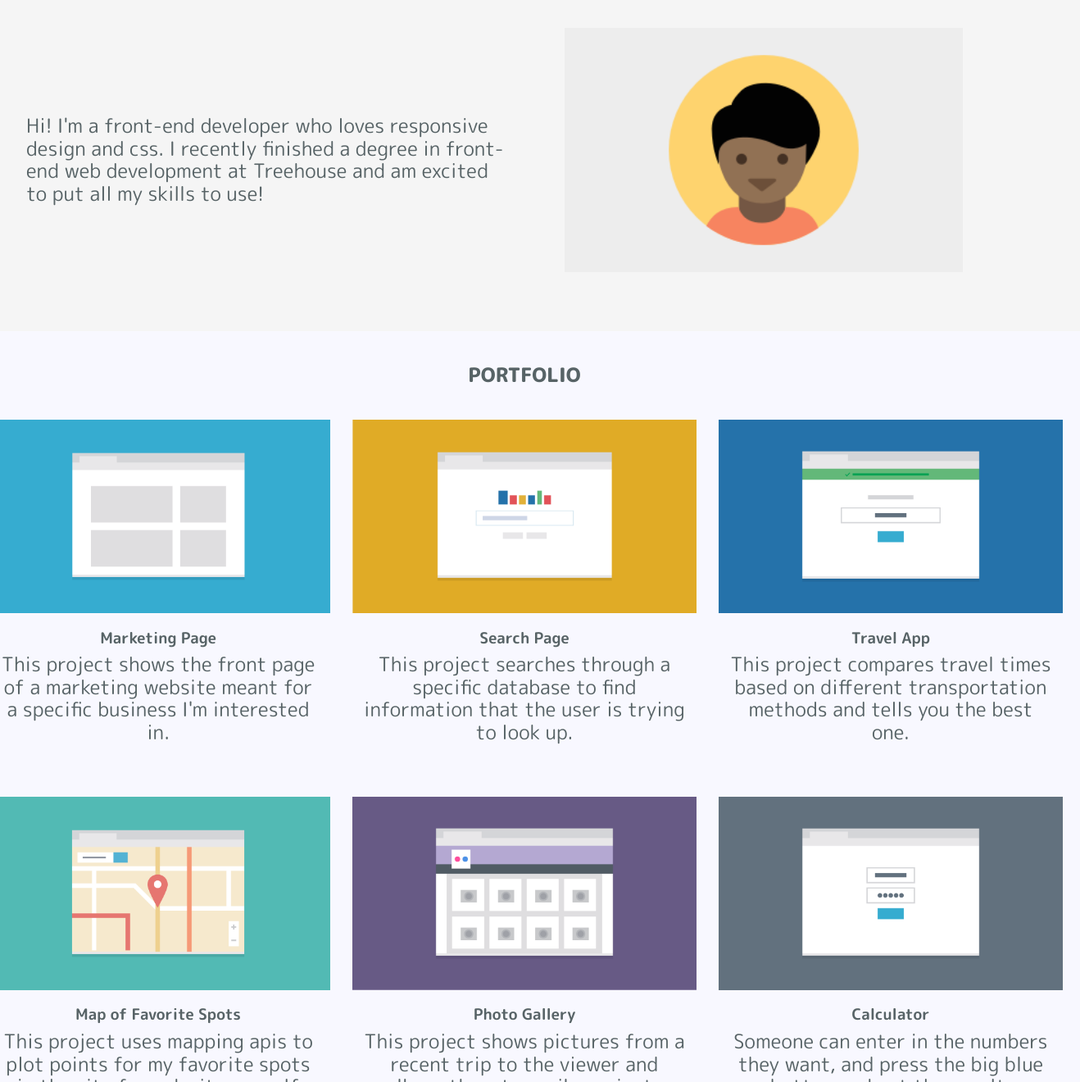
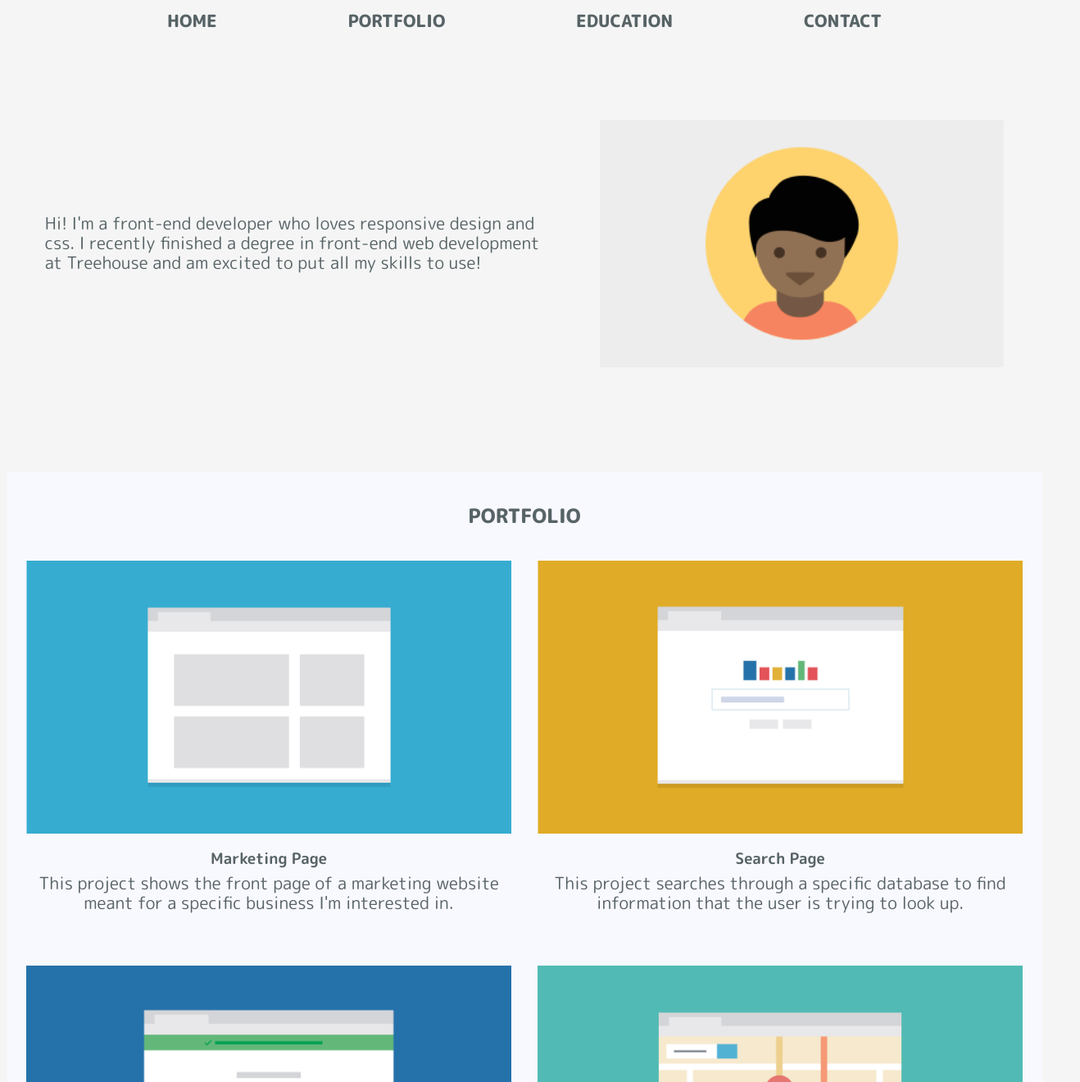
Before and after one commit to victoriafuselier/mobile-first-responsive-layout, a plain HTML site: page index.html in a window 1280 px wide. Shown: the part 128-1448 px from the top of the page at 82% size, 1318 px wide, since content can reach past the window. Drawn offline with nearby package versions, Linux system fonts and the light colour scheme.

Commit message:
Rewrote media queries for 768px
I really don't think I shortened it at all, but at least I practiced some flexbox concepts again a second round. May have condensed slightly b/c I believe some rules weren't being applied. Played flexbox froggy to review align-items and justify-content

```diff
--- a/css/styles.css
+++ b/css/styles.css
@@ -93,6 +93,12 @@ footer h2, #home h2 {
     margin-bottom: 2.5rem;
 }
 
+#education, #contact {
+    max-width: 700px;
+    margin-right: auto;
+    margin-left: auto;
+}
+
 /* ~~~~~~~~~~~~~~~~~~ IMAGES ~~~~~~~~~~~~~~~~~~~~~ */
 
 img {
@@ -180,6 +186,135 @@ footer {
     font-size: 1rem;
 }
 
+/* ===========================================================
+            Media Queries
+============================================================= */
+
+@media screen and (min-width: 768px) {
+
+    header {
+        margin-top: 4rem;
+    }
+
+    #main-nav {
+        flex-direction: row;
+        max-width: 70%;
+        justify-content: space-between;
+    }
+
+    #main-nav a {
+        background-color: unset;
+    }
+
+    #home {
+        flex-direction: row-reverse;
+        align-items: center;
+        justify-content: space-around;
+        margin-top: 5rem;
+    }
+
+    #profile-image {
+        width: 40%;
+        margin: 0;
+    }
+
+    #home h2 {
+        width: 50%;
+        text-align: left;
+
+    }
+
+    #projects-div {
+        display: flex;
+        flex-direction: row;
+        justify-content: space-around;
+        flex-wrap: wrap;
+    }
+
+    .project {
+        width: 50%;
+    }
+
+    p, ul, #home h2 {
+        font-size: 1.3rem;
+    }
+
+    .hide {
+        display: unset;
+        margin-left: 20px;
+    }
+
+    .hide-2 {
+        display: none;
+    }
+
+    section, footer {
+        margin-top: 7rem;
+    }
+
+    footer {
+        padding: 3rem 1rem 1rem;
+    }
+
+
+
+}
+
+/*
+
+@media screen and (min-width: 1024px) {
+    header {
+        flex-direction: row;
+        justify-content: flex-end;
+        align-items: center;
+    }
+
+    h1 {
+        margin-right: auto;
+    }
+
+    #home {
+        margin: 1rem;
+    }
+
+    .project {
+        width: 33%;
+    }
+
+    #main-nav {
+        display: inline-block;
+        width: unset;
+        max-width: unset;
+        margin: unset;
+    }
+
+    #main-nav a {
+        margin-left: 3rem;
+    }
+
+    #profile-image {
+        width: 40%;
+    }
+
+    #portfolio {
+        margin-right: -3%;
+        margin-left: -3%;
+    }
+
+    #portfolio p, #home h2, #contact p, ul {
+        font-size: 1.5rem;
+    }
+} */
+
+
+
+
+
+
+
+
+
+
 /* OOOOOOOOOOOOOOOOOOOOOOOOOOOOOOOOOOOOOOOOOOOOOOOOOOOOOOOld CSS */
 
 /*
@@ -241,8 +376,7 @@ h3 {
 
 #education, #contact {
     max-width: 1000px;
-    margin-right: auto;
-    margin-left: auto;
+
 }
 
 #contact h2 {
@@ -257,114 +391,3 @@ h3 {
     padding-right: 2rem;
     padding-left: 2rem;
 }
-
-/* ===========================================================
-            Media Queries
-============================================================= */
-
-@media screen and (min-width: 768px) {
-
-    #main-nav {
-        flex-direction: row;
-        justify-content: space-between;
-        max-width: 60%;
-    }
-
-    #main-nav a {
-        background-color: unset;
-    }
-
-    #profile-image, #home h2 {
-        width: 48%;
-    }
-
-    #home {
-        flex-direction: row-reverse;
-        justify-content: space-evenly;
-        margin: 2rem .25rem;
-        align-items: center;
-    }
-
-    #home h2 {
-        text-align: left;
-    }
-
-    #portfolio-projects {
-        display: flex;
-        flex-direction: row;
-        justify-content: space-around;
-        flex-wrap: wrap;
-    }
-
-    #portfolio p, #home h2, #contact p, ul {
-        font-size: 1.3rem;
-    }
-
-    .project {
-        width: 50%;
-    }
-
-    #contact {
-        padding: 0 7rem;
-    }
-
-    .hide {
-        display: unset;
-        margin-left: 20px;
-    }
-
-    .hide-2 {
-        display: none;
-    }
-
-    #footer-nav, #footer-name {
-        font-size: 1.3rem;
-    }
-}
-
-
-
-
-@media screen and (min-width: 1024px) {
-    header {
-        flex-direction: row;
-        justify-content: flex-end;
-        align-items: center;
-    }
-
-    h1 {
-        margin-right: auto;
-    }
-
-    #home {
-        margin: 1rem;
-    }
-
-    .project {
-        width: 33%;
-    }
-
-    #main-nav {
-        display: inline-block;
-        width: unset;
-        max-width: unset;
-        margin: unset;
-    }
-
-    #main-nav a {
-        margin-left: 3rem;
-    }
-
-    #profile-image {
-        width: 40%;
-    }
-
-    #portfolio {
-        margin-right: -3%;
-        margin-left: -3%;
-    }
-
-    #portfolio p, #home h2, #contact p, ul {
-        font-size: 1.5rem;
-    }
-} */
--- a/index.html
+++ b/index.html
@@ -28,7 +28,7 @@
         </section>
         <section id="portfolio">
             <h2 id="portfolio-title">Portfolio</h2>
-            <div id="portfolio-projects">
+            <div id="projects-div">
                 <div id="#project-1" class="project">
                     <img src="images/portfolio-1.png" alt="Screenshot of example marketing page project">
                     <h3>Marketing Page</h3>
```
